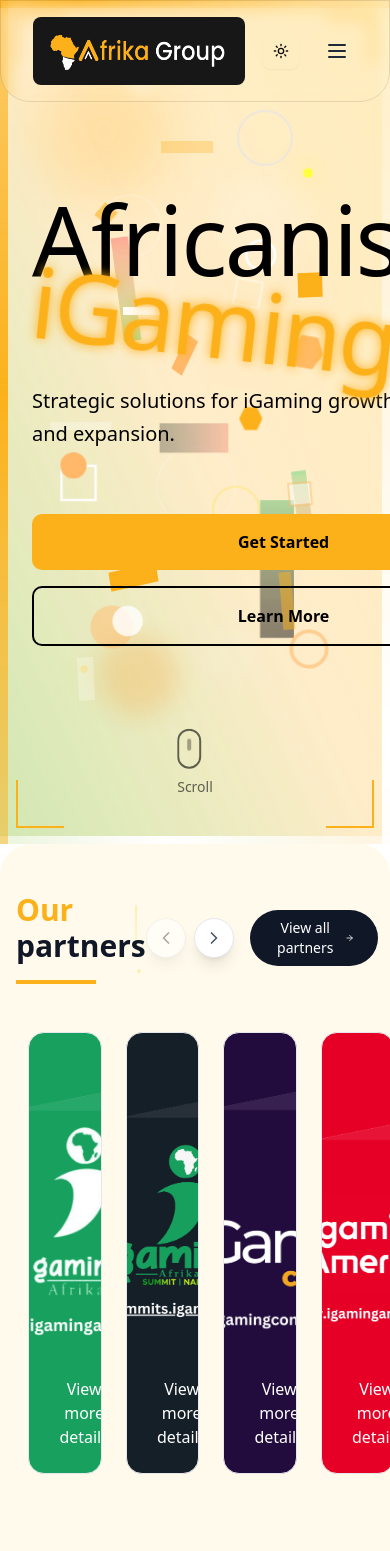
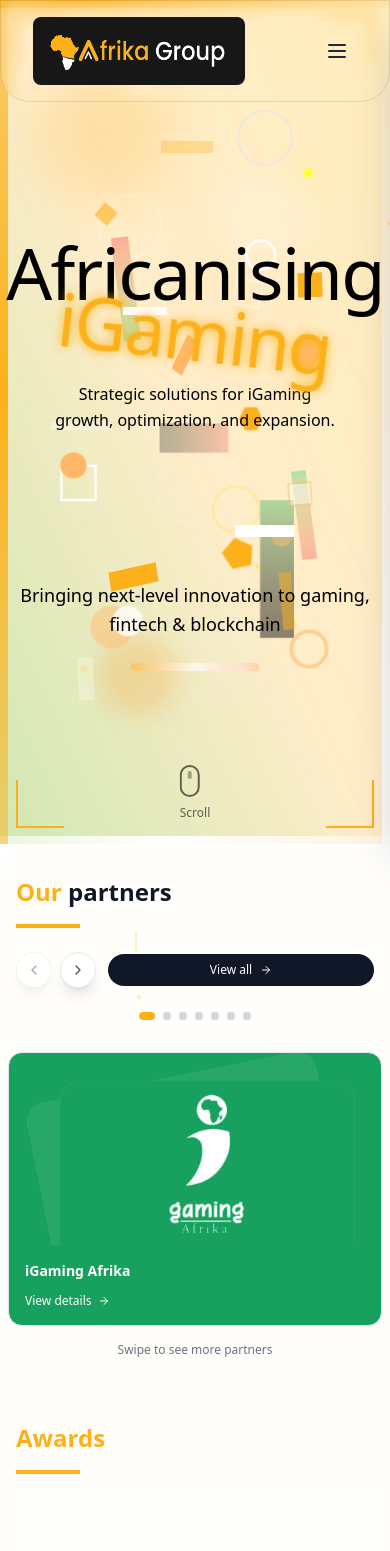
Before and after one commit to swafey-karanja/afrikagroup-website, a Next.js app: page / in a window 390 px wide. Shown: the top 1551 px of the page. Built offline with nearby package versions, Linux system fonts and the light colour scheme.

Commit message:
added resposniveness and sidebar to the landing page

```diff
--- a/src/app/page.tsx
+++ b/src/app/page.tsx
@@ -8,7 +8,7 @@
 export default function Home() {
   return (
     <div
-      className="bg-[#fffaeb] backdrop-blur-xl dark:bg-gray-900 relative overflow-hidden w-full"
+      className="bg-[#fffaeb]/20 backdrop-blur-xl dark:bg-black/40 relative overflow-hidden w-full"
       style={{
         borderTopLeftRadius: "clamp(20px, 8vw, 60px)",
         borderTopRightRadius: "clamp(20px, 8vw, 60px)",
--- a/src/components/layout/Hero.tsx
+++ b/src/components/layout/Hero.tsx
@@ -35,7 +35,7 @@
   description = "Strategic solutions for iGaming growth, optimization, and expansion.",
   showProgressBar = true,
   ctaPrimary = (
-    <button className="group relative px-8 py-4 bg-[#fcb11b] text-black cursor-pointer dark:text-white font-semibold rounded-lg overflow-hidden transition-all duration-300 hover:bg-orange-400 hover:scale-105">
+    <button className="group relative w-full sm:w-auto px-6 sm:px-8 py-3 sm:py-4 bg-[#fcb11b] text-black cursor-pointer dark:text-white font-semibold rounded-lg overflow-hidden transition-all duration-300 hover:bg-orange-400 hover:scale-105 text-sm sm:text-base">
       <span className="relative z-10">Get Started</span>
       <div className="absolute inset-0 bg-white dark:bg-gray-900 transform scale-x-0 group-hover:scale-x-100 transition-transform duration-300 origin-left" />
       <span className="absolute inset-0 z-10 flex items-center justify-center text-black dark:text-white opacity-0 group-hover:opacity-100 font-bold transition-opacity duration-300">
@@ -44,7 +44,7 @@
     </button>
   ),
   ctaSecondary = (
-    <button className="group relative px-8 py-4 border-2 border-black cursor-pointer dark:border-white text-black dark:text-white font-semibold rounded-lg overflow-hidden transition-all duration-300 hover:border-orange-500 hover:scale-105">
+    <button className="group relative w-full sm:w-auto px-6 sm:px-8 py-3 sm:py-4 border-2 border-black cursor-pointer dark:border-white text-black dark:text-white font-semibold rounded-lg overflow-hidden transition-all duration-300 hover:border-orange-500 hover:scale-105 text-sm sm:text-base">
       <span className="relative z-10 group-hover:text-black dark:group-hover:text-white transition-colors duration-300">
         Learn More
       </span>
@@ -58,8 +58,13 @@
 }) => {
   const [offsetY, setOffsetY] = useState(0);
   const [scrollProgress, setScrollProgress] = useState(0);
+  const [isMobile, setIsMobile] = useState(false);
 
   useEffect(() => {
+    const checkMobile = () => {
+      setIsMobile(window.innerWidth < 768);
+    };
+
     const handleScroll = () => {
       const scrollTop = window.scrollY;
       const docHeight =
@@ -70,11 +75,21 @@
       setScrollProgress(progress);
     };
 
+    checkMobile();
     window.addEventListener("scroll", handleScroll);
-    return () => window.removeEventListener("scroll", handleScroll);
+    window.addEventListener("resize", checkMobile);
+
+    return () => {
+      window.removeEventListener("scroll", handleScroll);
+      window.removeEventListener("resize", checkMobile);
+    };
   }, []);
 
   const isTransitioning = scrollProgress > 0.5;
+
+  // Responsive parallax values
+  const parallaxMultiplier = isMobile ? 0.15 : 0.3;
+  const opacityDivisor = isMobile ? 400 : 800;
 
   return (
     <>
@@ -84,15 +99,19 @@
         <div className="absolute inset-0 overflow-hidden"></div>
 
         <div
-          className={`relative z-20 flex items-center justify-between ${
+          className={`relative z-20 flex flex-col lg:flex-row items-center justify-center lg:justify-between ${
             height === "min-h-screen" ? "min-h-screen" : "h-full"
-          } px-8 md:px-16 lg:px-24`}
+          } px-4 sm:px-8 md:px-12 lg:px-16 xl:px-24 py-8 lg:py-0`}
         >
+          {/* Main Content */}
           <div
-            className="flex-1 max-w-4xl"
+            className="flex-1 w-full max-w-4xl text-center lg:text-left flex flex-col items-center lg:items-start justify-center mt-40 md:mt-0"
             style={{
-              transform: `translateY(${Math.max(0, offsetY * -0.3)}px)`,
-              opacity: Math.max(0.3, 1 - offsetY / 800),
+              transform: `translateY(${Math.max(
+                0,
+                offsetY * -parallaxMultiplier
+              )}px)`,
+              opacity: Math.max(0.3, 1 - offsetY / opacityDivisor),
             }}
           >
             {customContent ? (
@@ -101,7 +120,7 @@
               <>
                 <div className="relative">
                   <h1
-                    className={`text-8xl md:text-9xl lg:text-[12rem] text-black dark:text-white mb-6 leading-[0.85] tracking-tight transition-all duration-1000 ${
+                    className={`text-7xl lg:text-8xl xl:text-9xl 2xl:text-[12rem] text-black dark:text-white mb-4 sm:mb-6 leading-[0.85] tracking-tight transition-all duration-1000 ${
                       isTransitioning
                         ? "opacity-0 transform -translate-y-10"
                         : "opacity-100"
@@ -112,7 +131,7 @@
 
                   {description && (
                     <p
-                      className={`text-xl md:text-2xl font-medium text-black dark:text-white mb-4 leading-relaxed transition-all duration-1000 ${
+                      className={`text-base px-12 md:px-0 sm:text-lg md:text-xl lg:text-2xl font-medium text-black dark:text-white mb-4 leading-relaxed transition-all duration-1000 max-w-2xl mx-auto lg:mx-0 ${
                         isTransitioning
                           ? "opacity-0 transform -translate-y-10"
                           : "opacity-100"
@@ -127,7 +146,7 @@
                 <div className="absolute inset-0 z-50">
                   <div>
                     <h1
-                      className={`text-[4rem] md:text-[5rem] lg:text-[6rem] text-black font-bold dark:text-white mb-6 leading-[0.85] tracking-tight transition-all duration-1000 ${
+                      className={`text-4xl lg:text-8xl text-black font-bold dark:text-white mb-4 sm:mb-6 leading-[0.85] tracking-tight transition-all duration-1000 ${
                         scrollProgress > 0.85
                           ? "opacity-100 transform translate-y-0"
                           : "opacity-0 transform translate-y-10"
@@ -136,7 +155,7 @@
                       we are committed
                       <br />
                       <span
-                        className={`text-[#fcb11b] ${styles["animate-spin-glow"]} inline-block mt-5`}
+                        className={`text-[#fcb11b] ${styles["animate-spin-glow"]} inline-block mt-2 sm:mt-5`}
                       >
                         We aim for progress.
                       </span>
@@ -144,7 +163,7 @@
 
                     {description && (
                       <p
-                        className={`text-xl md:text-2xl font-medium text-black dark:text-white py-10 leading-relaxed transition-all duration-1000 ${
+                        className={`text-base sm:text-lg md:text-xl lg:text-2xl font-medium text-black dark:text-white py-6 sm:py-10 leading-relaxed transition-all duration-1000 max-w-2xl mx-auto lg:mx-0 ${
                           scrollProgress > 0.85
                             ? "opacity-100 transform translate-y-0"
                             : "opacity-0 transform translate-y-10"
@@ -155,31 +174,13 @@
                     )}
                   </div>
                 </div>
-
-                {(ctaPrimary || ctaSecondary) && (
-                  <div
-                    className={`flex flex-col sm:flex-row gap-4 mt-16 transition-all duration-1000 ${
-                      isTransitioning
-                        ? "opacity-0 transform translate-y-5"
-                        : "opacity-100"
-                    }`}
-                    style={{
-                      transform: `translateY(${Math.max(
-                        0,
-                        offsetY * -0.05
-                      )}px)`,
-                    }}
-                  >
-                    {ctaPrimary}
-                    {ctaSecondary}
-                  </div>
-                )}
               </>
             )}
           </div>
 
+          {/* Sidebar Content */}
           <div
-            className="flex-1 max-w-md ml-8 self-end pb-20"
+            className="flex-1 w-full max-w-md mt-8 lg:mt-0 lg:ml-8 text-center lg:text-left flex flex-col items-center lg:items-start justify-center lg:self-end lg:pb-20"
             style={{
               transform: `translateY(${Math.max(0, offsetY * -0.2)}px)`,
               opacity: Math.max(0.2, 1 - offsetY / 600),
@@ -188,7 +189,7 @@
             <div>
               {subtitle && (
                 <p
-                  className={`text-xl md:text-2xl font-medium text-black dark:text-white mb-4 leading-relaxed transition-all duration-1000 ${
+                  className={`text-lg sm:text-xl md:text-2xl font-medium text-black dark:text-white mb-4 leading-relaxed transition-all duration-1000 ${
                     isTransitioning
                       ? "opacity-0 transform translate-y-5"
                       : "opacity-100"
@@ -200,7 +201,7 @@
 
               {showProgressBar && (
                 <div
-                  className={`relative h-2 w-48 overflow-hidden rounded-full mt-10 bg-white/20 transition-all duration-1000 ${
+                  className={`relative h-2 w-32 sm:w-48 overflow-hidden rounded-full mt-6 sm:mt-10 bg-white/20 transition-all duration-1000 mx-auto lg:mx-0 ${
                     isTransitioning ? "opacity-30" : "opacity-100"
                   }`}
                   style={{
@@ -220,7 +221,7 @@
             <div>
               {subtitle && (
                 <p
-                  className={`text-xl md:text-2xl font-medium text-black dark:text-white mb-4 leading-relaxed transition-all duration-1000 ${
+                  className={`text-lg sm:text-xl md:text-2xl font-medium text-black dark:text-white mb-4 leading-relaxed transition-all duration-1000 ${
                     scrollProgress > 0.85
                       ? "opacity-100 transform translate-y-0"
                       : "opacity-0 transform translate-y-10"
@@ -232,7 +233,7 @@
 
               {showProgressBar && (
                 <div
-                  className={`relative h-2 w-48 overflow-hidden rounded-full bg-white/20 transition-all mt-10 duration-1000 ${
+                  className={`relative h-2 w-32 sm:w-48 overflow-hidden rounded-full bg-white/20 transition-all mt-6 sm:mt-10 duration-1000 mx-auto lg:mx-0 ${
                     scrollProgress > 0.85
                       ? "opacity-100 transform translate-y-0"
                       : "opacity-0 transform translate-y-10"
@@ -254,7 +255,7 @@
 
         {showScrollIndicator && height === "min-h-screen" && (
           <div
-            className="absolute bottom-8 left-1/2 transform -translate-x-1/2 animate-bounce z-20 transition-all duration-1000"
+            className="absolute bottom-4 sm:bottom-8 left-1/2 transform -translate-x-1/2 animate-bounce z-20 transition-all duration-1000"
             style={{
               opacity: Math.max(0, 1 - offsetY / 300),
               transform: `translateX(-50%) ${
@@ -262,10 +263,10 @@
               }`,
             }}
           >
-            <div className="w-6 h-10 border-2 border-black/60 dark:border-white/60 rounded-full flex justify-center">
-              <div className="w-1 h-3 bg-black/60 dark:bg-white/60 rounded-full mt-2 animate-pulse" />
+            <div className="w-5 h-8 sm:w-6 sm:h-10 border-2 border-black/60 dark:border-white/60 rounded-full flex justify-center">
+              <div className="w-1 h-2 sm:h-3 bg-black/60 dark:bg-white/60 rounded-full mt-1 sm:mt-2 animate-pulse" />
             </div>
-            <p className="text-black/60 dark:text-white/60 text-sm mt-2 font-medium">
+            <p className="text-black/60 dark:text-white/60 text-xs sm:text-sm mt-2 font-medium">
               Scroll
             </p>
           </div>
@@ -281,6 +282,12 @@
             transform: translateX(100%);
           }
         }
+
+        @media (max-width: 640px) {
+          .animate-bounce {
+            animation-duration: 2s;
+          }
+        }
       `}</style>
     </>
   );
--- a/src/components/sections/awards.tsx
+++ b/src/components/sections/awards.tsx
@@ -28,10 +28,10 @@
       <div className="container px-4 md:px-6 py-8 mx-auto">
         {/* Header */}
         <div>
-          <h2 className="text-3xl md:text-4xl lg:text-5xl font-bold text-gray-900 dark:text-white mb-4">
+          <h2 className="text-2xl sm:text-3xl md:text-4xl lg:text-5xl font-bold text-gray-900 dark:text-white mb-4">
             <span className="text-[#fcb11b]">Awards</span>
           </h2>
-          <div className="w-20 h-1 bg-[#fcb11b]"></div>
+          <div className="w-16 sm:w-20 h-1 bg-[#fcb11b]"></div>
         </div>
 
         {/* Services List */}
--- a/src/components/sections/partners.tsx
+++ b/src/components/sections/partners.tsx
@@ -1,9 +1,11 @@
 "use client";
-import React, { useState } from "react";
+import React, { useState, useEffect } from "react";
 import { ChevronLeft, ChevronRight, Calendar, ArrowRight } from "lucide-react";
 
 const BlogCarousel = () => {
   const [currentIndex, setCurrentIndex] = useState(0);
+  const [slidesToShow, setSlidesToShow] = useState(4);
+  const [isMobile, setIsMobile] = useState(false);
 
   const partners = [
     {
@@ -57,7 +59,39 @@
     },
   ];
 
-  const maxIndex = partners.length - 1;
+  useEffect(() => {
+    const handleResize = () => {
+      const width = window.innerWidth;
+      if (width < 640) {
+        setSlidesToShow(1);
+        setIsMobile(true);
+      } else if (width < 768) {
+        setSlidesToShow(1);
+        setIsMobile(true);
+      } else if (width < 1024) {
+        setSlidesToShow(2);
+        setIsMobile(false);
+      } else {
+        // Original desktop behavior - show 4 slides
+        setSlidesToShow(4);
+        setIsMobile(false);
+      }
+    };
+
+    handleResize();
+    window.addEventListener("resize", handleResize);
+    return () => window.removeEventListener("resize", handleResize);
+  }, []);
+
+  // Reset current index when slides to show changes
+  useEffect(() => {
+    const maxPossibleIndex = Math.max(0, partners.length - slidesToShow);
+    if (currentIndex > maxPossibleIndex) {
+      setCurrentIndex(maxPossibleIndex);
+    }
+  }, [slidesToShow, currentIndex, partners.length]);
+
+  const maxIndex = Math.max(0, partners.length - slidesToShow);
 
   const nextSlide = () => {
     setCurrentIndex((prev) => Math.min(prev + 1, maxIndex));
@@ -71,45 +105,72 @@
     setCurrentIndex(Math.min(index, maxIndex));
   };
 
+  const getSlideWidth = () => {
+    return 100 / slidesToShow;
+  };
+
   return (
-    <section className="w-full py-12 md:py-16 lg:py-20">
+    <section className="w-full py-8 sm:py-12 md:py-16 lg:py-20">
       <div className="w-full">
         {/* Header */}
-        <div className="container px-4 md:px-6 mx-auto mb-12">
-          <div className="flex justify-between items-center">
+        <div className="container px-4 md:px-6 mx-auto mb-8 sm:mb-12">
+          <div className="flex flex-col sm:flex-row justify-between items-start sm:items-center gap-6">
             <div>
-              <h2 className="text-3xl md:text-4xl lg:text-5xl font-bold text-gray-900 dark:text-white mb-4">
+              <h2 className="text-2xl sm:text-3xl md:text-4xl lg:text-5xl font-bold text-gray-900 dark:text-white mb-4">
                 <span className="text-[#fcb11b]">Our</span> partners
               </h2>
-              <div className="w-20 h-1 bg-[#fcb11b]"></div>
+              <div className="w-16 sm:w-20 h-1 bg-[#fcb11b]"></div>
             </div>
-            <div className="flex items-center gap-4">
+
+            <div className="flex items-center gap-3 sm:gap-4 w-full sm:w-auto">
               {/* Navigation Buttons */}
               <div className="flex items-center gap-2">
                 <button
                   onClick={prevSlide}
                   disabled={currentIndex === 0}
-                  className="w-10 h-10 bg-white dark:bg-gray-800 dark:hover:bg-[#fcb11b] border border-gray-200 dark:border-gray-700 rounded-full flex items-center justify-center shadow-lg hover:bg-gray-50 disabled:opacity-50 disabled:cursor-not-allowed transition-all"
+                  className="w-9 h-9 sm:w-10 sm:h-10 bg-white dark:bg-gray-800 dark:hover:bg-[#fcb11b] border border-gray-200 dark:border-gray-700 rounded-full flex items-center justify-center shadow-lg hover:bg-gray-50 disabled:opacity-50 disabled:cursor-not-allowed transition-all"
+                  aria-label="Previous slide"
                 >
-                  <ChevronLeft className="w-5 h-5 text-gray-600 dark:text-gray-300" />
+                  <ChevronLeft className="w-4 h-4 sm:w-5 sm:h-5 text-gray-600 dark:text-gray-300" />
                 </button>
                 <button
                   onClick={nextSlide}
-                  disabled={currentIndex === maxIndex}
-                  className="w-10 h-10 bg-white dark:bg-gray-800 border border-gray-200 dark:border-gray-700 rounded-full flex items-center justify-center shadow-lg hover:bg-gray-50 dark:hover:bg-[#fcb11b] disabled:opacity-50 disabled:cursor-not-allowed transition-all"
+                  disabled={currentIndex >= maxIndex}
+                  className="w-9 h-9 sm:w-10 sm:h-10 bg-white dark:bg-gray-800 border border-gray-200 dark:border-gray-700 rounded-full flex items-center justify-center shadow-lg hover:bg-gray-50 dark:hover:bg-[#fcb11b] disabled:opacity-50 disabled:cursor-not-allowed transition-all"
+                  aria-label="Next slide"
                 >
-                  <ChevronRight className="w-5 h-5 text-gray-600 dark:text-gray-300" />
+                  <ChevronRight className="w-4 h-4 sm:w-5 sm:h-5 text-gray-600 dark:text-gray-300" />
                 </button>
               </div>
+
               <button
-                className="px-6 py-2 bg-gray-900 dark:bg-gray-800 text-white rounded-full text-sm font-medium hover:bg-gray-800 dark:hover:bg-[#fcb11b] transition-colors flex items-center gap-2"
+                className="flex-1 sm:flex-none px-4 sm:px-6 py-2 bg-gray-900 dark:bg-gray-800 text-white rounded-full text-xs sm:text-sm font-medium hover:bg-gray-800 dark:hover:bg-[#fcb11b] transition-colors flex items-center justify-center gap-2"
                 onClick={() => window.open("/news", "_blank")}
               >
-                View all partners
-                <ArrowRight className="w-4 h-4" />
+                <span className="hidden sm:inline">View all partners</span>
+                <span className="sm:hidden">View all</span>
+                <ArrowRight className="w-3 h-3 sm:w-4 sm:h-4" />
               </button>
             </div>
           </div>
+
+          {/* Mobile Pagination Dots */}
+          {isMobile && maxIndex > 0 && (
+            <div className="flex justify-center gap-2 mt-6">
+              {Array.from({ length: maxIndex + 1 }).map((_, index) => (
+                <button
+                  key={index}
+                  onClick={() => goToSlide(index)}
+                  className={`w-2 h-2 rounded-full transition-all duration-300 ${
+                    index === currentIndex
+                      ? "bg-[#fcb11b] w-4"
+                      : "bg-gray-300 dark:bg-gray-600 hover:bg-gray-400 dark:hover:bg-gray-500"
+                  }`}
+                  aria-label={`Go to slide ${index + 1}`}
+                />
+              ))}
+            </div>
+          )}
         </div>
 
         {/* Carousel Container */}
@@ -118,30 +179,38 @@
           <div
             className="flex transition-transform duration-500 ease-in-out"
             style={{
-              transform: `translateX(calc(-${currentIndex * 25}% + ${
-                currentIndex === 0
-                  ? "max(1rem, calc((100vw - 1600px) / 2 + 1.5rem))"
-                  : "0px"
-              }))`,
+              transform:
+                slidesToShow === 4
+                  ? `translateX(calc(-${currentIndex * 25}% + ${
+                      currentIndex === 0
+                        ? "max(1rem, calc((100vw - 1600px) / 2 + 1.5rem))"
+                        : "0px"
+                    }))`
+                  : `translateX(-${currentIndex * getSlideWidth()}%)`,
             }}
           >
             {partners.map((item, index) => (
               <div
                 key={item.id}
-                className="flex-shrink-0 px-3"
+                className="flex-shrink-0 px-2 sm:px-3"
                 style={{
-                  width: `25%`,
-                  marginLeft: index === 0 && currentIndex === 0 ? "0" : "0",
+                  width: slidesToShow === 4 ? `25%` : `${getSlideWidth()}%`,
+                  marginLeft:
+                    index === 0 && currentIndex === 0 && slidesToShow === 4
+                      ? "0"
+                      : "0",
                   marginRight:
-                    index === partners.length - 1 && currentIndex === maxIndex
+                    index === partners.length - 1 &&
+                    currentIndex === maxIndex &&
+                    slidesToShow === 4
                       ? "max(1rem, calc((100vw - 1200px) / 2 + 1.5rem))"
                       : "0",
                 }}
               >
                 <div
-                  className="bg-white dark:bg-gray-900 rounded-2xl border border-gray-200 dark:border-gray-800 overflow-hidden hover:shadow-lg dark:hover:shadow-gray-800/20 transition-all duration-300 cursor-pointer group"
+                  className="bg-white dark:bg-gray-900 rounded-xl sm:rounded-2xl border border-gray-200 dark:border-gray-800 overflow-hidden hover:shadow-lg dark:hover:shadow-gray-800/20 transition-all duration-300 cursor-pointer group h-full"
                   style={{
-                    backgroundColor: item.color, // Light mode dynamic background
+                    backgroundColor: item.color,
                   }}
                 >
                   {/* Image */}
@@ -149,11 +218,17 @@
                     <img
                       src={item.image}
                       alt={item.title}
-                      className="w-full h-80 object-cover group-hover:scale-105 transition-transform duration-600"
+                      className="w-full h-48 sm:h-60 md:h-72 lg:h-80 object-cover group-hover:scale-105 transition-transform duration-600"
+                      loading="lazy"
                     />
                   </div>
+
                   {/* Content */}
-                  <div className="p-6">
+                  <div className="p-4 sm:p-6">
+                    <h3 className="text-sm sm:text-base font-semibold text-white mb-3 sm:mb-4 line-clamp-2">
+                      {item.title}
+                    </h3>
+
                     <button
                       onClick={() => {
                         if (item.website) {
@@ -161,21 +236,31 @@
                         }
                       }}
                       disabled={!item.website}
-                      className={`text-md font-medium flex items-center group/btn transition-transform duration-600 cursor-pointer ${
+                      className={`text-xs sm:text-sm lg:text-md font-medium flex items-center group/btn transition-transform duration-600 cursor-pointer ${
                         item.website
-                          ? "text-white"
+                          ? "text-white hover:text-gray-200"
                           : "text-gray-400 cursor-not-allowed"
                       }`}
                     >
-                      View more details
+                      <span className="hidden sm:inline">
+                        View more details
+                      </span>
+                      <span className="sm:hidden">View details</span>
                       <ArrowRight
+                        className={`ml-1 w-4 h-4 sm:w-5 sm:h-5 lg:w-6 lg:h-6 transition-transform duration-600 transform  ${
+                          item.website
+                            ? "scale-75 group-hover:scale-100 group-hover:translate-x-2"
+                            : ""
+                        }`}
+                      />
+                      {/* <ArrowRight
                         className={`ml-1 w-6 h-6 transition-transform duration-600 transform
                           ${
                             item.website
                               ? "scale-75 group-hover:scale-100 group-hover:translate-x-2"
                               : ""
                           }`}
-                      />
+                      /> */}
                     </button>
                   </div>
                 </div>
@@ -183,6 +268,13 @@
             ))}
           </div>
         </div>
+
+        {/* Mobile Swipe Indicator */}
+        {isMobile && partners.length > 1 && (
+          <div className="text-center mt-4 text-xs text-gray-500 dark:text-gray-400">
+            <span>Swipe to see more partners</span>
+          </div>
+        )}
       </div>
     </section>
   );
```
Also changed, not shown: src/components/layout/Navbar.tsx (+118 -6 lines), src/components/sections/EventGallery.tsx (+27 -11 lines), src/components/sections/faqSection.tsx (+4 -4 lines).
